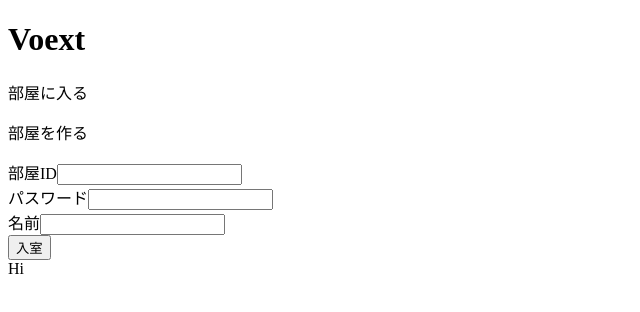
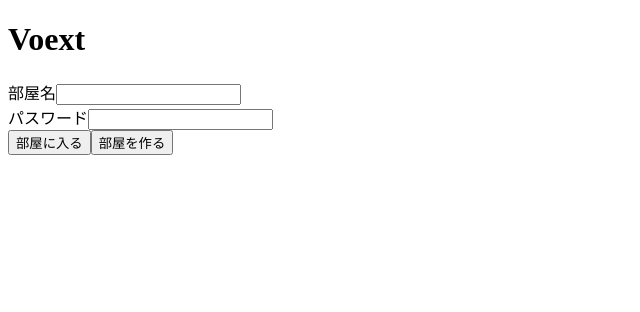
Before and after one commit to nariakiiwatani/Voooooi, a Next.js app: page / in a window 1280 px wide. Shown: the top 312 px of the page, without its empty margins (0-640 px from the left). Built offline with nearby package versions, Linux system fonts and the light colour scheme.

Commit message:
anyway finished backend

```diff
--- /dev/null
+++ b/components/RoomForm.tsx
@@ -0,0 +1,52 @@
+import { useState } from "react"
+import Router from "next/router"
+import { getHashString } from '../libs/Utils'
+
+const RoomForm = props => {
+
+	const [formInput, setFormInput] = useState({
+		roomName: "",
+		password: "",
+	})
+	const { roomName, password } = formInput
+
+	const handleChange = name => e => {
+		setFormInput({
+			...formInput,
+			[name]: e.target.value
+		})
+	}
+	const createInput = ([label, type, name, value]) => (
+		<div>
+			<span>{label}</span><input type={type} name={name} value={value} onChange={handleChange(name)} />
+		</div>
+	)
+
+	const handleEnterSubmit = async e => {
+		e.preventDefault()
+		props.onEnter({
+			roomName, password
+		})
+	}
+	const handleCreateSubmit = async e => {
+		e.preventDefault()
+		props.onCreate({
+			roomName, password
+		})
+	}
+
+	return (
+		<>
+			<form>
+				{createInput(["部屋名", "text", "roomName", roomName])}
+				{createInput(["パスワード", "password", "password", password])}
+				< button onClick={handleEnterSubmit}>部屋に入る</button>
+				< button onClick={handleCreateSubmit}>部屋を作る</button>
+			</form>
+			<span className="error">{props.error}</span>
+		</>
+	)
+
+}
+
+export default RoomForm;
--- a/libs/Factory.ts
+++ b/libs/Factory.ts
@@ -1,35 +1,89 @@
-import { Room, Team, Message } from "./Models"
+import { User, Room, Team, Message, IdType } from "./Models"
 import Color from "color"
 import crypto from "crypto"
+import { context } from "../server/index"
 
 const newId = (() => seed => {
 	let id = ""
 	return (() => id = crypto.createHash('sha1').update(id + seed).digest('hex'))()
 })()
 
-export function newMessage(message: Message): [string, Message] {
-	return [newId(message.timestamp), message]
+export function newUser(user: {
+	name: string,
+	room: IdType,
+	team: IdType,
+}): User {
+	const ret: User = {
+		id: newId(user.name),
+		...user
+	}
+	context.users.push(ret)
+	return ret
 }
 
-export function newTeam(name: string, color: Color): [string, Team] {
-	return [newId(name), { name, color }]
+export function newMessage(message: {
+	text: string,
+	timestamp?: number,
+	room: IdType,
+	team: IdType,
+	user: IdType
+}): Message {
+	const ret: Message = {
+		id: newId(message.timestamp),
+		timestamp: message.timestamp || new Date().getTime(),
+		...message
+	}
+	context.messages.push(ret)
+	return ret
 }
 
-const defaultRoom = (name): Room => {
-	const ret: Room = {
-		name,
-		teams: new Map<string, Team>(),
-		messages: new Map<string, Message>()
-	};
-	["red", "blue", "yellow", "white"].forEach(name => {
-		const [id, team] = newTeam(name, new Color(name))
-		ret.teams[id] = team
-	})
+export function newTeam(team: {
+	name: string,
+	color: Color,
+	room: IdType,
+}): Team {
+	const ret: Team = {
+		id: newId(team.name),
+		...team
+	}
+	context.teams.push(ret)
 	return ret
 }
-export function newRoom(room: Room): [string, Room] {
-	return [newId(room.name), room]
+
+export function newRoom(room: {
+	name: string,
+}): Room {
+	const ret: Room = {
+		id: newId(room.name),
+		...room
+	}
+	context.rooms.push(ret)
+	return ret
 }
-export function newDefaultRoom(name: string): [string, Room] {
-	return newRoom(defaultRoom(name))
+
+const makeDefaultRoom = (name): Room => {
+	const room = newRoom(name);
+	[{
+		name: "red",
+		color: new Color("rgb(255,0,0)"),
+	}, {
+		name: "blue",
+		color: new Color("rgb(0,0,255)"),
+	}, {
+		name: "yellow",
+		color: new Color("rgb(255,255,0)"),
+	}, {
+		name: "white",
+		color: new Color("rgb(128,128,128)"),
+	},
+	].forEach((team => {
+		newTeam({
+			room: room.id,
+			...team
+		})
+	}))
+	return room
 }
+export function newDefaultRoom(name: string): Room {
+	return makeDefaultRoom(name)
+}
--- a/libs/Utils.ts
+++ b/libs/Utils.ts
@@ -1,3 +1,5 @@
+import crypto from "crypto"
+
 export function firstOf<T>(t: T | T[]): T {
 	return Array.isArray(t) ? t[0] : t
 }
@@ -37,3 +39,17 @@ export function filterProp<T>(dict: Map<string | number, T>, key: string, value:
 		}
 		, new Map<string | number, T>())
 }
+
+export function findByProps<T>(target: T[], props: {}): T[] {
+	return target.filter(t => {
+		Object.entries(props).every(([k, v]) => t[k] === v)
+	})
+}
+export function findOneByProps<T>(target: T[], props: {}): T {
+	const found = findByProps(target, props)
+	return found.length > 0 ? found[0] : null
+}
+
+export function getHashString<T extends ArrayBuffer>(data: string, algorithm: string = "SHA-1"): string {
+	return crypto.createHash(algorithm).update(data).digest("hex");
+}
--- a/pages/api/messages/index.ts
+++ b/pages/api/messages/index.ts
@@ -16,16 +16,7 @@ const error = ({ status, message }) => (res: NextApiResponse) => {
 }
 
 const createMessage = (req: NextApiRequestWithContext) => (res: NextApiResponse) => {
-	const { rooms } = req.context
-	const message = req.body
-	const { roomId } = message
-	const room = rooms[roomId]
-
-	if (room === undefined) {
-		return error({ status: 400, message: `roomId:${roomId} not exists` })(res)
-	}
-	const [id, m] = newMessage(message)
-	room.messages[id] = m
+	const message = newMessage(req.body)
 
 	res.statusCode = 201
 	res.json({ result: "ok", data: message })
--- a/pages/api/rooms/[name].ts
+++ b/pages/api/rooms/[name].ts
@@ -1,12 +1,12 @@
 import { NextApiRequest, NextApiResponse } from 'next'
-import { ServerContext } from '../../../libs/Models'
-import { firstOf, filterProp, mapToArray } from "../../../libs/Utils"
+import { ServerContext } from "../../../libs/Models"
+import { firstOf, filterProp, mapToArray, firstOfMap, findByProps, findOneByProps } from "../../../libs/Utils"
 import { newDefaultRoom } from "../../../libs/Factory"
 
-type NextApiRequestWithContext = NextApiRequest & {
+
+export type NextApiRequestWithContext = NextApiRequest & {
 	context: ServerContext
 }
-
 
 const error = ({ status, message }) => (res: NextApiResponse) => {
 	res.statusCode = status
@@ -14,32 +14,30 @@ const error = ({ status, message }) => (res: NextApiResponse) => {
 }
 
 const createRoom = (req: NextApiRequestWithContext) => (res: NextApiResponse) => {
-	const { rooms } = req.context
 	const name = firstOf(req.query.name)
-	if (filterProp(rooms, "name", name).size !== 0) {
+	const found = findOneByProps(req.context.rooms, name)
+	if (found) {
 		return error({ status: 400, message: `room:${name} already exists` })(res)
 	}
-	const [id, room] = newDefaultRoom(name)
-	rooms[id] = room
+	const room = newDefaultRoom(name)
 
 	res.statusCode = 201
-	res.json({ result: "ok", data: { id, ...room } })
+	res.json({ result: "ok", data: room })
 }
 const readRoom = (req: NextApiRequestWithContext) => (res: NextApiResponse) => {
-	const { rooms } = req.context
 	const name = firstOf(req.query.name)
-	const room = firstOf(mapToArray(filterProp(rooms, "name", name)))
+	const room = findOneByProps(req.context.rooms, name)
 
-	if (room === null) {
+	if (!room) {
 		return error({ status: 400, message: `room:${name} not exists` })(res)
 	}
 	const params = (firstOf(req.query.params) || "").split(",").filter(v => v !== "")
-	const data = params.length === 0 ? room : (
-		params.reduce((acc, key) => ({ ...acc, [key]: room[key] }), {})
-	)
+	params.forEach(p => {
+		room[p] = findByProps(req.context[p], { room: room.id })
+	})
 
 	res.statusCode = 200
-	res.json({ result: "ok", data })
+	res.json({ result: "ok", data: room })
 }
 const updateRoom = (req: NextApiRequestWithContext) => (res: NextApiResponse) => {
 	error({ status: 501, message: "update room is not implemented yet" })(res)
--- a/pages/index.tsx
+++ b/pages/index.tsx
@@ -1,30 +1,15 @@
 import { useState } from "react"
 import Router from 'next/router'
 import TeamSelectionModal from "../components/TeamSelectionModal"
-import { objectToArray } from '../libs/Utils';
+import { objectToArray, getHashString } from '../libs/Utils';
+import EnterRoom from '../components/EnterRoom';
+import RoomForm from '../components/RoomForm';
 
 const Index = () => {
 
-	const [roomCreation, setRoomCreation] = useState(false)
-	const [formInput, setFormInput] = useState({
-		roomName: "",
-		password: "",
-		userName: ""
-	})
-	const { roomName, password, userName } = formInput
+	const [error, setError] = useState("")
 
-	const [teamSelectionVisible, setTeamSelectionVisible] = useState(false)
-	const [room, setRoom] = useState({})
-
-	const handleChange = name => e => {
-		setFormInput({
-			...formInput,
-			[name]: e.target.value
-		})
-	}
-
-	const handleCreateSubmit = async e => {
-		e.preventDefault()
+	const handleCreate = async ({ roomName, password }) => {
 		const result = await fetch(`/api/rooms/${roomName}`, {
 			method: "POST",
 			headers: {
@@ -32,76 +17,40 @@ const Index = () => {
 			},
 			body: JSON.stringify({ password })
 		})
-		console.info("fetch result", await result.json())
+		setError("")
+		if (result.status === 200) {
+			const response = (await result.json()).data
+		}
+		else {
+			const response = await result.json()
+			console.info("response(error)", response);
+			setError(response.error)
+		}
 	}
-	const handleEnterSubmit = async e => {
-		e.preventDefault()
+	const handleEnter = async ({ roomName, password }) => {
 		const result = await fetch(`/api/rooms/${roomName}`, {
 			method: "GET",
 			headers: {
 				"Content-Type": "application/json; charset=utf-8",
 			}
 		})
+		setError("")
 		if (result.status === 200) {
 			const response = (await result.json()).data
-			setRoom(response)
-			setTeamSelectionVisible(true)
+			Router.push(`/rooms/${roomName}`, {
+				query: { pwd: getHashString(password) }
+			})
 		}
 		else {
 			const response = await result.json()
 			console.info("response(error)", response);
+			setError(response.error)
 		}
 	}
-
-	const handleTeamSelect = (team) => {
-		setTeamSelectionVisible(false)
-		console.info(team)
-		Router.push({
-			pathname: `/rooms/${roomName}`,
-			query: { roomId: room.id, roomName, userName, teamName: team.name }
-		})
-	}
-	const handleTeamSelectCancel = () => {
-		setTeamSelectionVisible(false)
-	}
-
-	const createInput = ([label, type, name, value]) => (
-		<div>
-			<span>{label}</span><input type={type} name={name} value={value} onChange={handleChange(name)} />
-		</div>
-	)
-	const createForm = () => (
-		<form onSubmit={handleCreateSubmit}>
-			{createInput(["部屋ID", "text", "roomName", roomName])}
-			{createInput(["パスワード", "password", "password", password])}
-			<button onClick={handleCreateSubmit}>作成</button>
-		</form>
-	)
-	const enterForm = () => (
-		<form onSubmit={handleEnterSubmit}>
-			{createInput(["部屋ID", "text", "roomName", roomName])}
-			{createInput(["パスワード", "password", "password", password])}
-			{createInput(["名前", "text", "userName", userName])}
-			< button onClick={handleEnterSubmit}>入室</button>
-		</form >
-	)
-	const showSwitch = () => (
-		<div>
-			<p onClick={() => { setRoomCreation(false) }}>部屋に入る</p>
-			<p onClick={() => { setRoomCreation(true) }}>部屋を作る</p>
-		</div>
-	)
 	return (
 		<div>
 			<h1>Voext</h1>
-			{showSwitch()}
-			{roomCreation ? createForm() : enterForm()}
-			{teamSelectionVisible ?
-				<TeamSelectionModal
-					teams={objectToArray(room.teams)}
-					onDecide={(t) => { handleTeamSelect(t) }}
-					onCancel={() => { handleTeamSelectCancel() }}
-				/> : <div>Hi</div>}
+			<RoomForm error={error} onEnter={handleEnter} onCreate={handleCreate} />
 		</div>
 	);
 };
--- a/pages/rooms/[room].tsx
+++ b/pages/rooms/[room].tsx
@@ -6,7 +6,7 @@ import { Message } from '../../libs/Models'
 import { objectToArray } from '../../libs/Utils'
 
 const Room = (props) => {
-	const { roomId, roomName, userName, teamName } = props
+	const { roomName, pwd } = props
 	const [myComments, setMyComments] = useState([])
 	const [teamComments, setTeamComments] = useState(new Map<string, Message[]>())
 	const [socket, setSocket] = useState(() => io())
```
Also changed, not shown: libs/Models.ts (+20 -10 lines), 1 other file (tests, documents, lock files or other folders).
